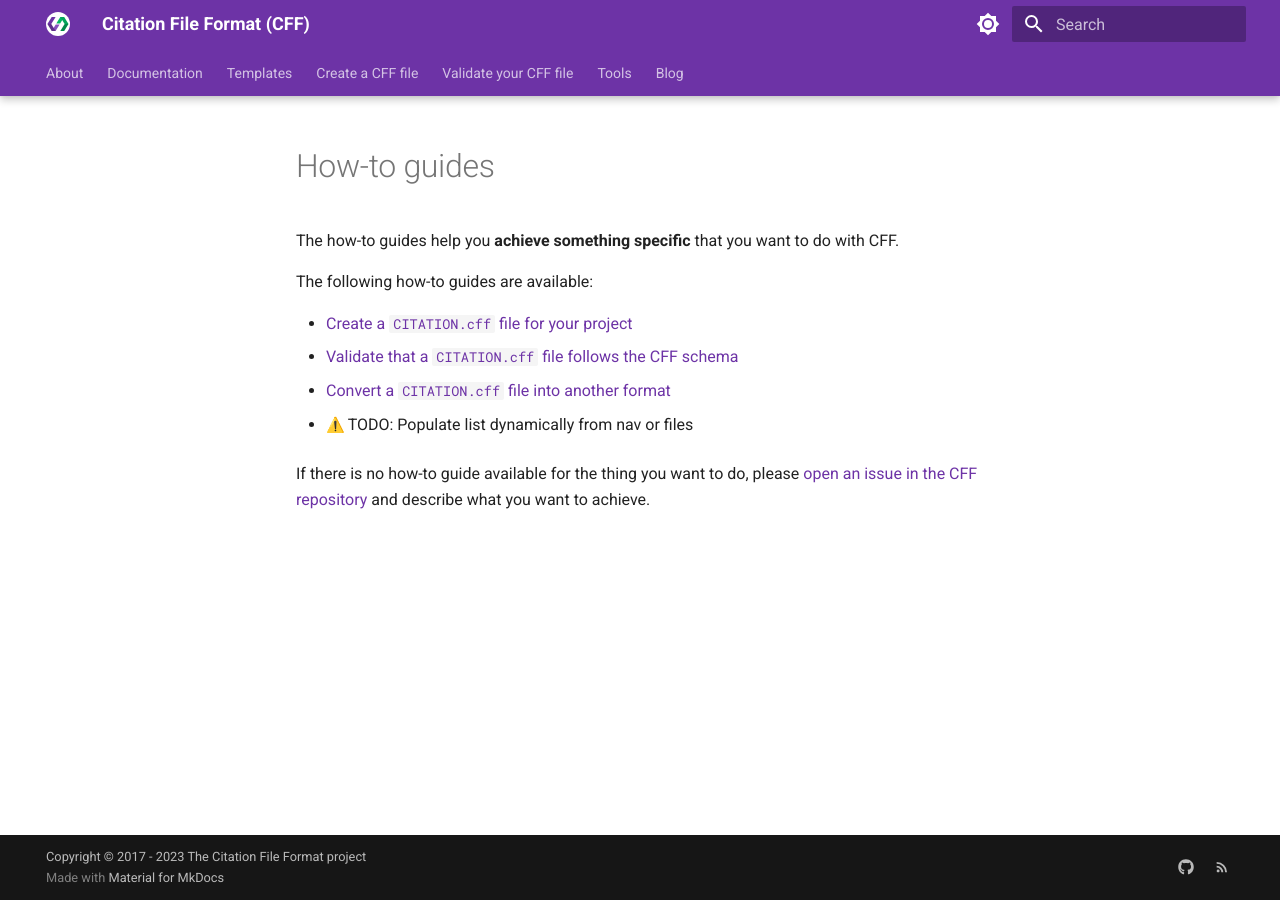
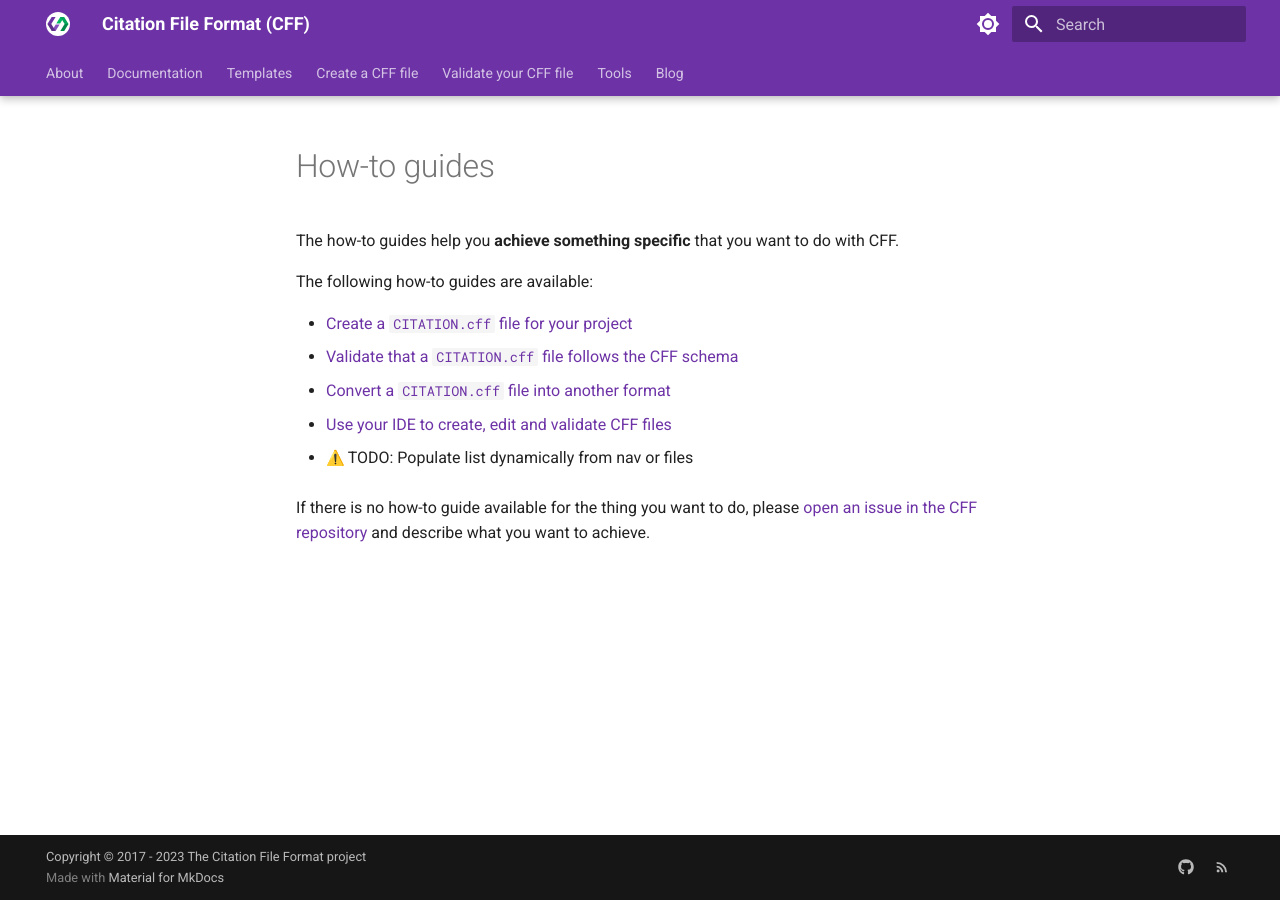
Before and after one commit to sdruskat/cffio, an MkDocs documentation site: the page built from docs/documentation/how-to/index.md, in a window 1280 px wide. Built offline with MkDocs 1.6.1 and Material for MkDocs 9.7.7, drawn with Linux system fonts in a browser that asks for light colours; emoji names are drawn with the system emoji font.

Commit message:
Add how-to stub

```diff
--- a/docs/documentation/how-to/index.md
+++ b/docs/documentation/how-to/index.md
@@ -7,6 +7,7 @@ The following how-to guides are available:
 - [Create a `CITATION.cff` file for your project](create-a-cff-file)
 - [Validate that a `CITATION.cff` file follows the CFF schema](validate-a-cff-file)
 - [Convert a `CITATION.cff` file into another format](convert-a-cff-file)
+- [Use your IDE to create, edit and validate CFF files](use-ide)
 
 - :warning: TODO: Populate list dynamically from nav or files
 
```
